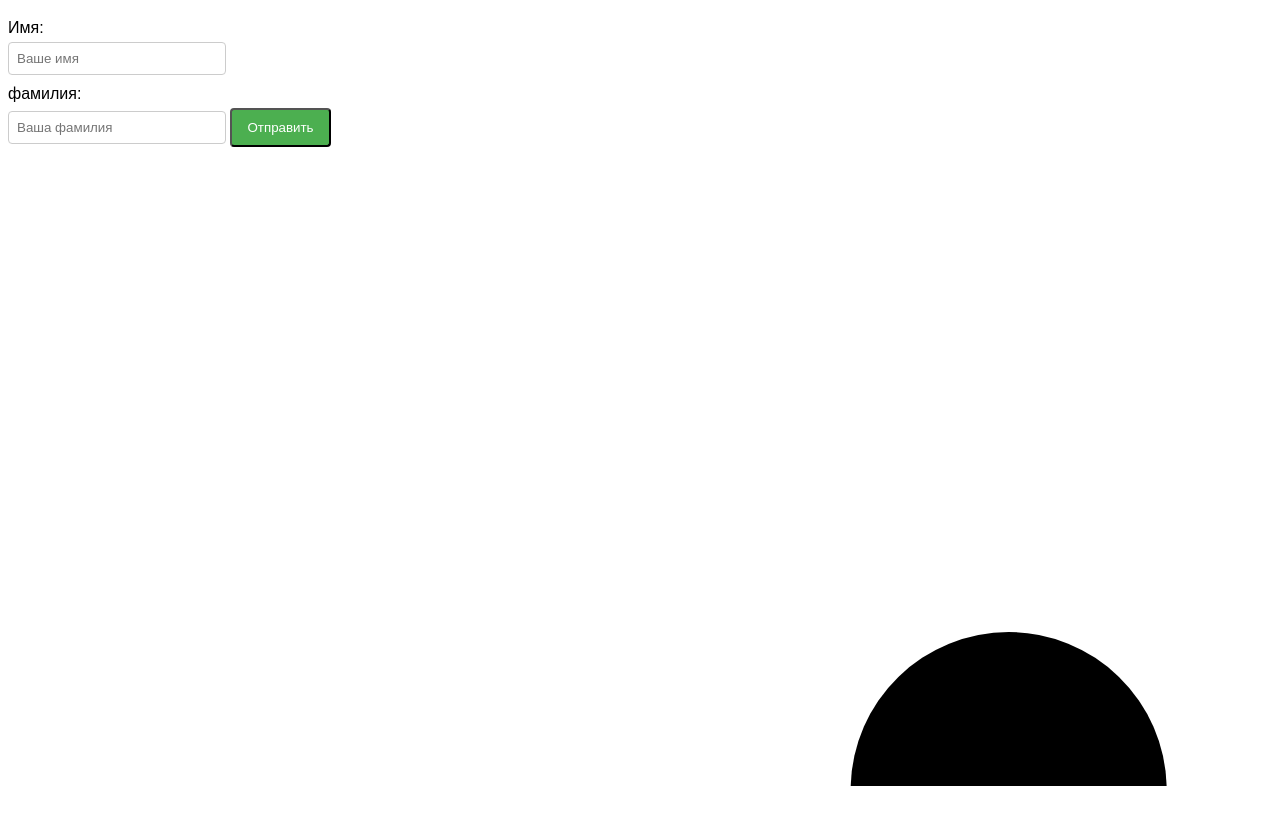
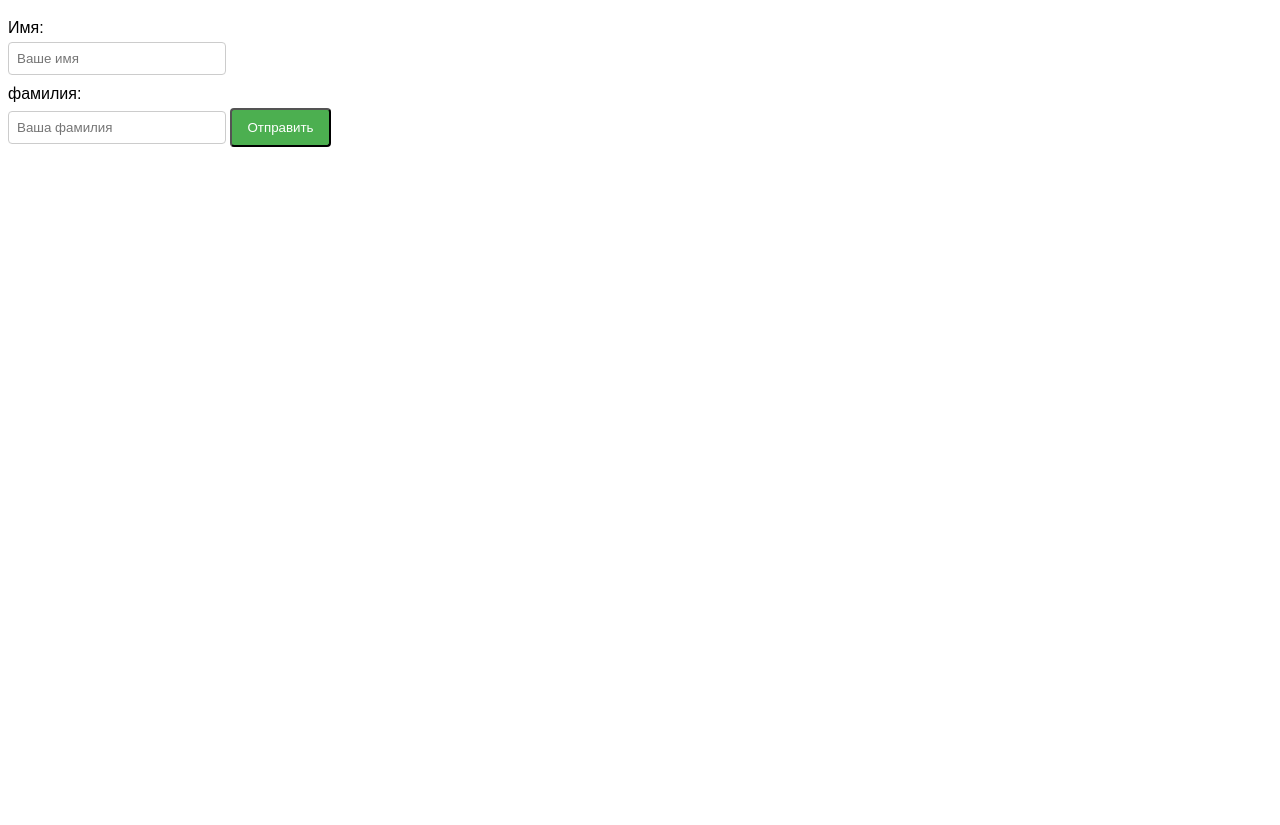
Before and after one commit to aika-rgb/gdgdgg, a plain HTML site: page index.html in a window 1280 px wide. Shown: the part 61-886 px from the top of the page. After the commit the page ends 800 px from the top, so only its background shows below. Drawn offline with Linux system fonts and the light colour scheme.

Commit message:
Update index.html

```diff
--- a/index.html
+++ b/index.html
@@ -48,20 +48,7 @@
         output.textContent= 'Привет, $ {firstName}${lastName}!';//Выводим приветствие
       });
     </script>
-    <svg
-      xmlns="https://www.w3.org/2000/svg"
-      fill-rule="evenodd"
-      clip-rule="evenodd"
-      viewBox="0 0 24 24"
-      >
-      <path
-        d="M16 12a3.001 3.001 0 016 0 3.001 0 01-6 0zm1 0a2 2 0
-        114.001.001A2 2 0 0117 12zm-8 0a3.001 3.001 0 016 0 3.001 3.001 0
-        01-6 0zm1 0a2 2 0 114.001.001A2 2 0 0110 12zm-8 0a3.001 3.001 0 016
-        0 3.001 3.001 0 01-6 0zm1 0a2 2 0 114.001.001A2 2 0 013 12z"
-        />
-    </svg>
-      <br>
+
       <svg width="100" height="100">
         <rect x="10" y="10" width="80" fill="red" />
       </svg>
```
